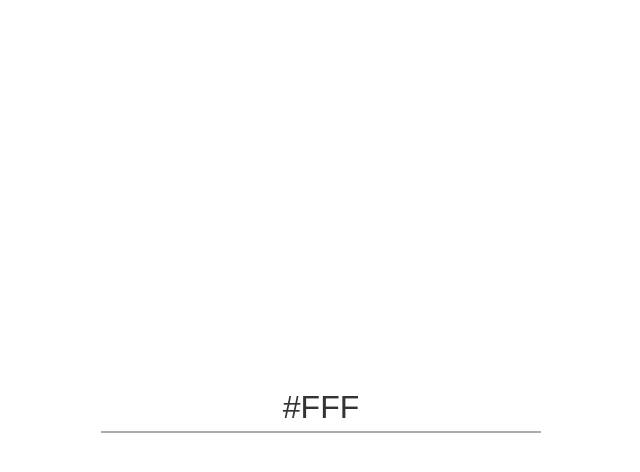
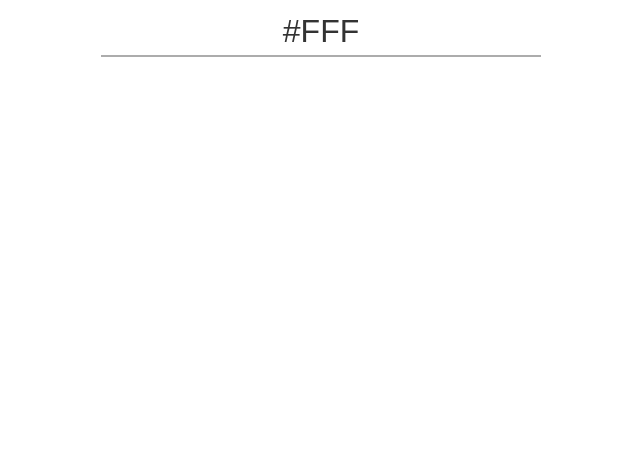
Before and after one commit to raulsampaio8/heroku, a website: page index.html in a window 1280 px wide. Shown: the whole page, without its empty margins (319-959 px from the left). Drawn offline with nearby package versions, Linux system fonts and the light colour scheme.

Commit message:
quebrando o CSS
hahahaha

```diff
--- a/index.html
+++ b/index.html
@@ -9,7 +9,7 @@
       body { font-size: 2rem; }
       .panel {
         display: flex;
-        height: 100vh;
+        height: 100vh;j.sdak.ldçfkjhq32 knmm,
         align-items: center;
         justify-content: center;
       }
```
